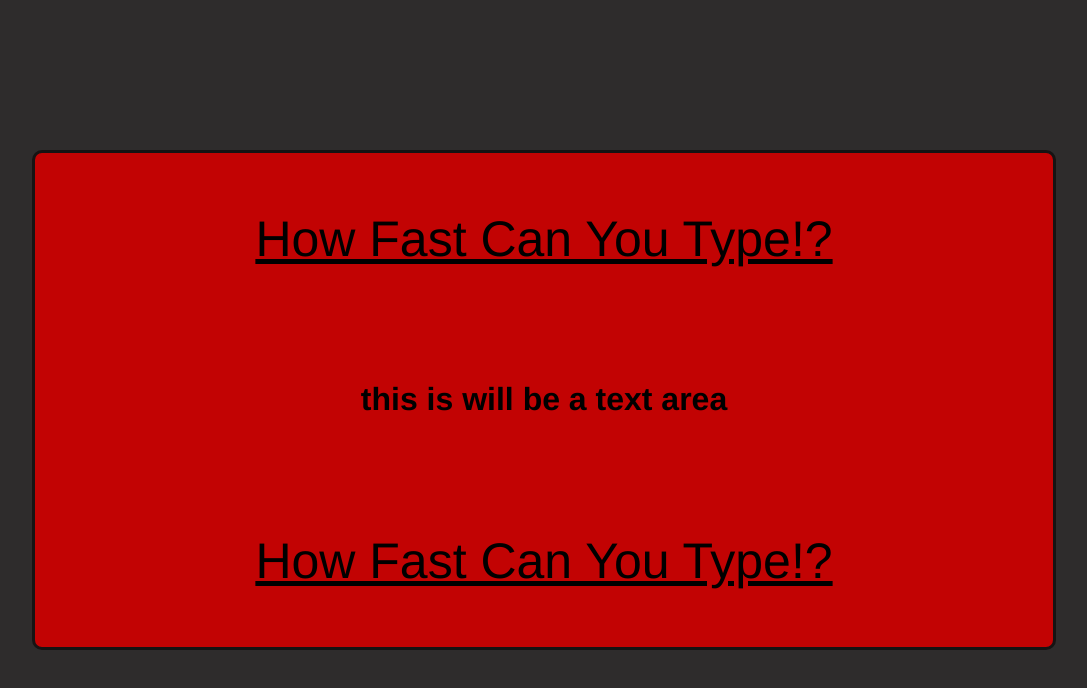
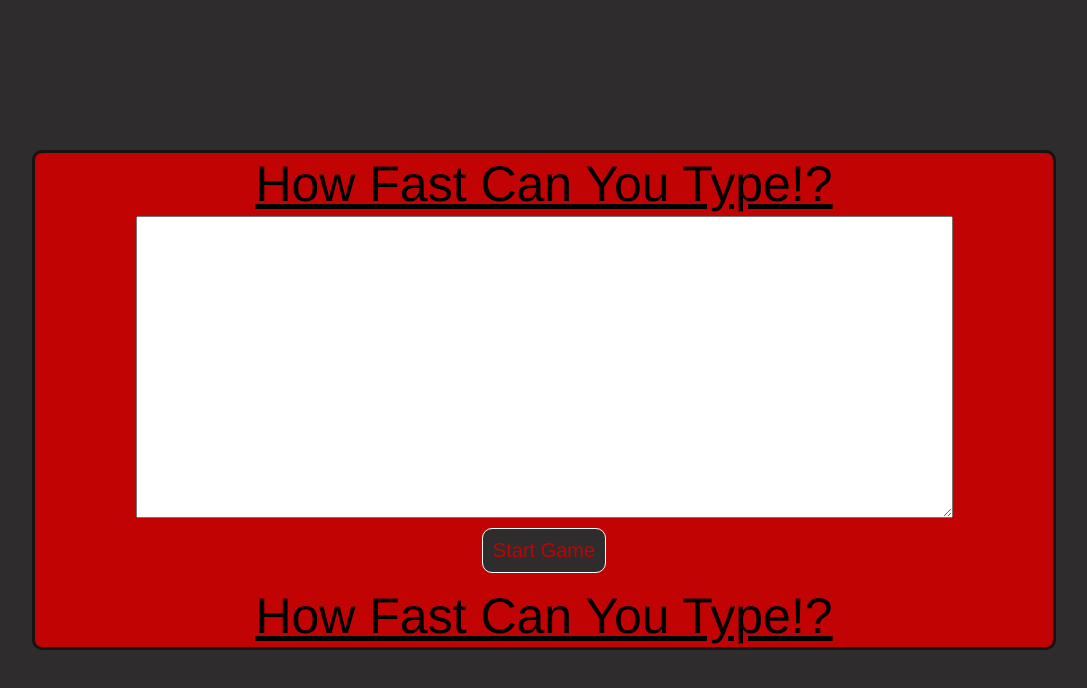
Before and after one commit to Stewie154/Speed-Typing-Game, a React (Create React App) app in the folder speed-typing-game/: page / in a window 1280 px wide. Shown: the top 688 px of the page, without its empty margins (96-1183 px from the left). Built offline with nearby package versions, Linux system fonts and the light colour scheme.

Commit message:
Re-named component to Form

```diff
--- a/speed-typing-game/src/App.js
+++ b/speed-typing-game/src/App.js
@@ -1,12 +1,12 @@
 import Header from './Components/Header/Header'
-import TypingArea from './Components/TypingArea/TypingArea'
+import Form from './Components/Form/Form'
 import './App.scss'
 
 const App = () => {
   return (
     <div className="container">
       <Header/>
-      <TypingArea/>
+      <Form/>
       <Header/>
     </div>
   )
--- /dev/null
+++ b/speed-typing-game/src/Components/Form/Form.jsx
@@ -0,0 +1,13 @@
+import React from 'react'
+import './Form.scss'
+
+const Form = (props) => {
+    return (
+        <form>
+            <textarea name="" id="" cols="100" rows="20"/>
+            <input className="btn" type="submit" value="Start Game"/>
+        </form>
+    )
+}
+
+export default Form
--- /dev/null
+++ b/speed-typing-game/src/Components/Form/Form.scss
@@ -0,0 +1,26 @@
+@import '../../Global/variables.scss';
+@import '../../Global/global.scss';
+
+
+form {
+    display: flex;
+    flex-direction: column;
+    justify-content: space-between;
+    align-items: center;
+
+    .btn {
+        background-color: $backgroundColor;
+        padding: 10px;
+        border-radius: 10px;
+        border: 1px solid #fff;
+        color: $containerColor;
+        font-size: 20px;
+        margin: 10px;
+        cursor: pointer;
+        transition: 0.5s ease;
+        &:hover {
+            color: $backgroundColor;
+            background-color: green;
+        }
+    }
+}
--- a/speed-typing-game/src/Components/TypingArea/TypingArea.jsx
+++ /dev/null
@@ -1,9 +0,0 @@
-import React from 'react'
-
-const TypingArea = (props) => {
-    return (
-        <h1>this is will be a text area</h1>
-    )
-}
-
-export default TypingArea
--- a/speed-typing-game/src/Components/TypingArea/TypingArea.scss
+++ /dev/null
@@ -1,2 +0,0 @@
-@import '../../Global/variables.scss';
-@import '../../Global/global.scss';
```
